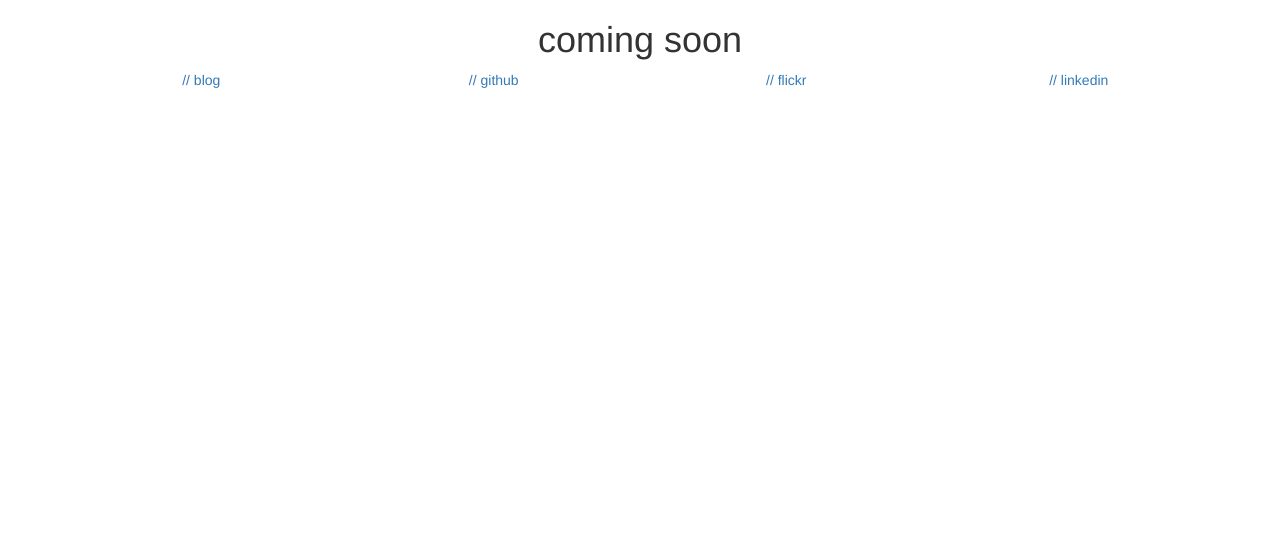
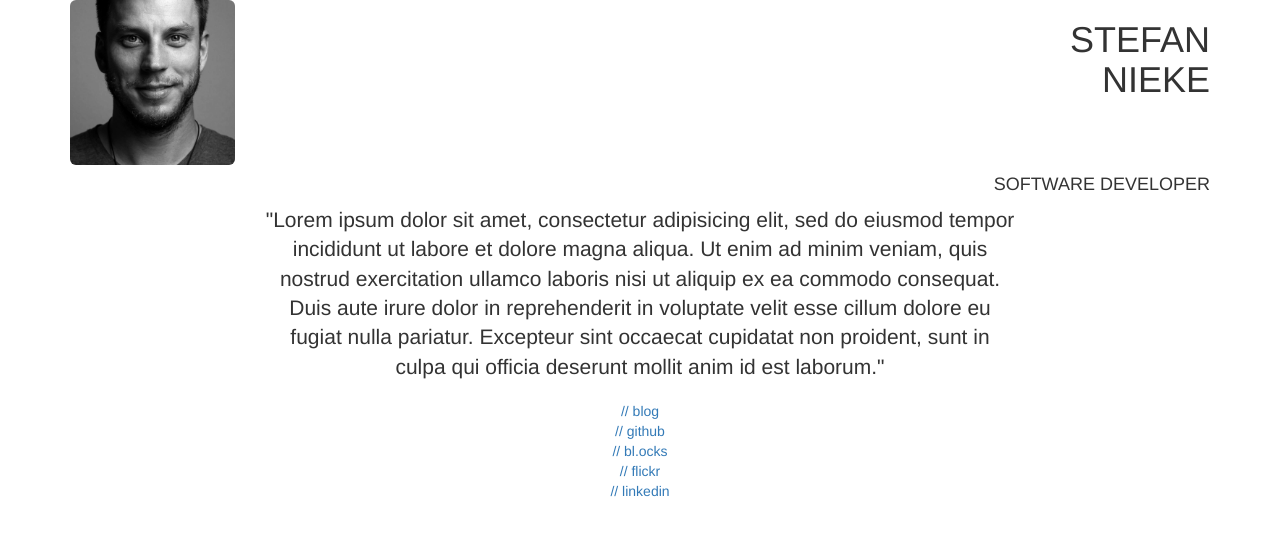
Before and after one commit to Niekes/niekes.com, a website: page src/index.html in a window 1280 px wide. Drawn offline with nearby package versions, Linux system fonts and the light colour scheme; files that its build step writes are made by us from their sources.

Commit message:
add content

```diff
--- a/src/index.html
+++ b/src/index.html
@@ -6,12 +6,29 @@
     </head>
     <body>
         <div class="container">
+
+            <div class="row equal firstRow">
+                <div class="col-xs-2  col-sm-2  col-md-2  col-lg-2"><img src="./img/stefan_nieke.jpg" class="img-responsive img-rounded" alt="Stefan Nieke"></div>
+                <div class="col-xs-10 col-sm-10 col-md-10 col-lg-10 text-right text-uppercase"><h1 class="text-jumbo">Stefan<br>Nieke</h1></div>
+                <div class="col-xs-12 col-sm-12 col-md-12 col-lg-12 text-right text-uppercase"><h4>Software developer</h4></div>
+            </div>
+
+
+            <div class="row lead mainParagraph">
+                <div class="col-xs-12 col-sm-12 col-md-8 col-lg-8 col-md-offset-2 col-lg-offset-2 text-center">"Lorem ipsum dolor sit amet, consectetur adipisicing elit, sed do eiusmod
+                tempor incididunt ut labore et dolore magna aliqua. Ut enim ad minim veniam,
+                quis nostrud exercitation ullamco laboris nisi ut aliquip ex ea commodo
+                consequat. Duis aute irure dolor in reprehenderit in voluptate velit esse
+                cillum dolore eu fugiat nulla pariatur. Excepteur sint occaecat cupidatat non
+                proident, sunt in culpa qui officia deserunt mollit anim id est laborum."</div>
+            </div>
+
             <div class="row text-center">
-                <div class="col-xs-12 col-sm-12 col-md-12 col-lg-12"><h1>coming soon</h1></div>
-                <div class="col-xs-3 col-sm-3 col-md-3 col-lg-3"><a target="_blank" href="https://blog.niekes.com">// blog</a></div>
-                <div class="col-xs-3 col-sm-3 col-md-3 col-lg-3"><a target="_blank" href="https://github.com/Niekes">// github</a></div>
-                <div class="col-xs-3 col-sm-3 col-md-3 col-lg-3"><a target="_blank" href="https://www.flickr.com/photos/niekes/">// flickr</a></div>
-                <div class="col-xs-3 col-sm-3 col-md-3 col-lg-3"><a target="_blank" href="https://www.linkedin.com/in/stefan-nieke-63a2766b/">// linkedin</a></div>
+                <div class="col-xs-2_4 col-sm-2_4 col-md-2_4 col-lg-2_4"><a target="_blank" href="https://blog.niekes.com">// blog</a></div>
+                <div class="col-xs-2_4 col-sm-2_4 col-md-2_4 col-lg-2_4"><a target="_blank" href="https://github.com/Niekes">// github</a></div>
+                <div class="col-xs-2_4 col-sm-2_4 col-md-2_4 col-lg-2_4"><a target="_blank" href="https://bl.ocks.org/niekes">// bl.ocks</a></div>
+                <div class="col-xs-2_4 col-sm-2_4 col-md-2_4 col-lg-2_4"><a target="_blank" href="https://www.flickr.com/photos/niekes/">// flickr</a></div>
+                <div class="col-xs-2_4 col-sm-2_4 col-md-2_4 col-lg-2_4"><a target="_blank" href="https://www.linkedin.com/in/stefan-nieke-63a2766b/">// linkedin</a></div>
             </div>
         </div>
     </body>
```
